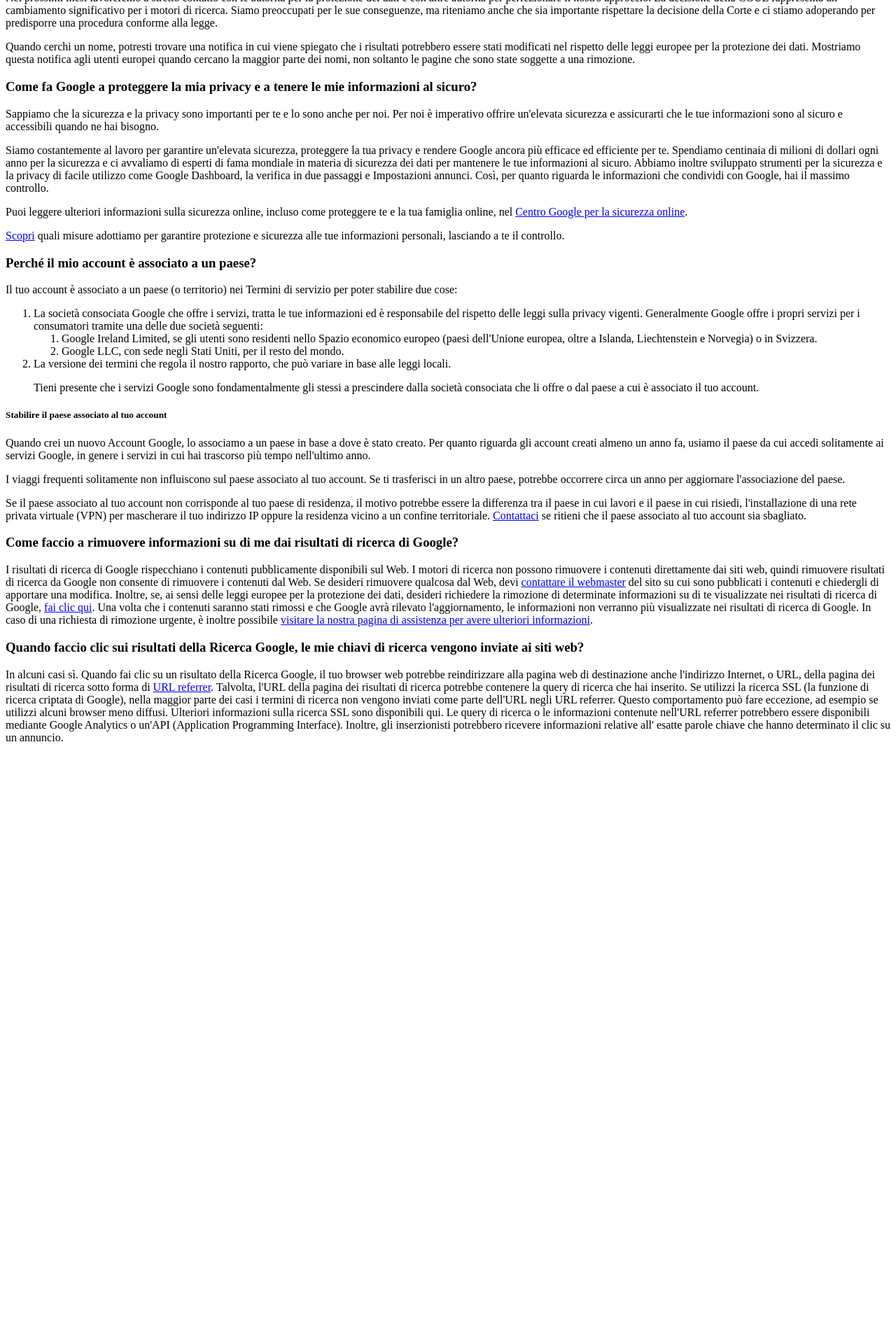
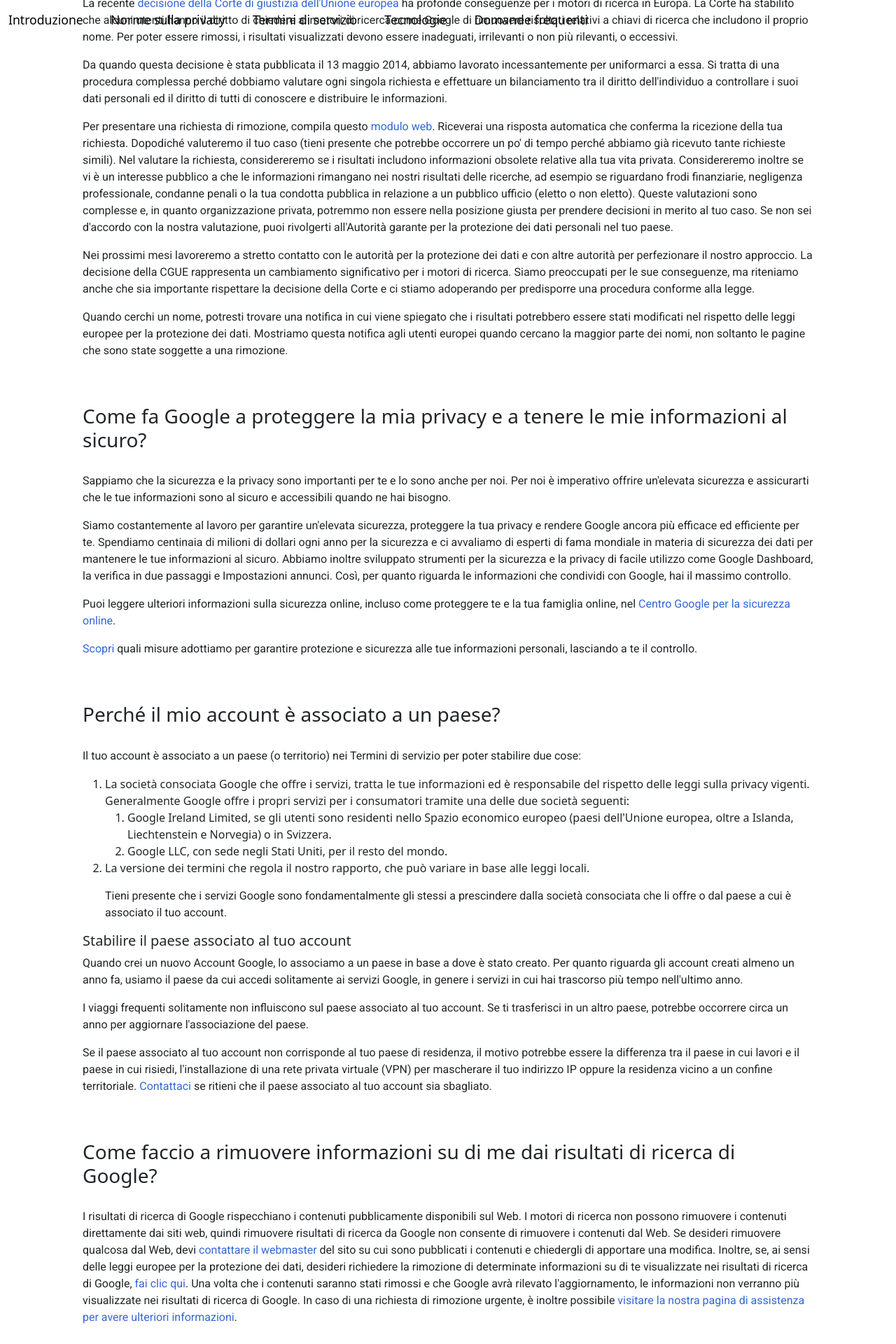
Before and after one commit to AngeloLista/php-google-faq, a PHP site: page / in a window 1280 px wide. Shown: the part 317-2237 px from the top of the page at 70% size. Before the commit the page ends 1376 px from the top, so only its background shows below. Run offline with PHP 8.4, Linux system fonts and the light colour scheme.

Commit message:
created header

```diff
--- /dev/null
+++ b/css/style.css
@@ -0,0 +1,47 @@
+p {
+    font-family: 'Roboto', sans-serif;
+    line-height: 24px;
+}
+
+a {
+    text-decoration: none;
+    color: #3367d6;
+}
+a:hover {
+    color: #3367d6;
+}
+/* Header */
+header{
+    height: 100px;
+    box-shadow: 0px 1px #cbcbcb;
+}
+header a {
+    font-size: 22px;
+}
+.profile-icon {
+    background-color: #ef6c00;
+    color: white;
+    height: 35px;
+    width: 35px;
+    border-radius: 50%;
+}
+
+header nav ul {
+    list-style-type: none;
+    padding: 0;
+}
+
+header nav ul li{
+    display: inline-block;
+}
+header nav ul li a{
+    padding-right: 35px;
+    font-size: 1.1rem;
+    color: black;
+}
+
+/* Main */
+main h3 {
+    margin-bottom: 30px;
+    margin-top: 65px;
+}
--- a/index.php
+++ b/index.php
@@ -97,22 +97,54 @@ $faqs = [
     <meta charset="UTF-8">
     <meta http-equiv="X-UA-Compatible" content="IE=edge">
     <meta name="viewport" content="width=device-width, initial-scale=1.0">
+    <link href="https://cdn.jsdelivr.net/npm/bootstrap@5.1.3/dist/css/bootstrap.min.css" rel="stylesheet" integrity="sha384-1BmE4kWBq78iYhFldvKuhfTAU6auU8tT94WrHftjDbrCEXSU1oBoqyl2QvZ6jIW3" crossorigin="anonymous">
+    <link rel="stylesheet" href="css/style.css">
+    <link rel="icon" href="//ssl.gstatic.com/policies/favicon.ico" sizes="32x32">
+    <link rel="preconnect" href="https://fonts.googleapis.com">
+    <link rel="preconnect" href="https://fonts.gstatic.com" crossorigin>
+    <link href="https://fonts.googleapis.com/css2?family=Roboto:ital,wght@0,100;0,300;0,400;0,500;0,700;0,900;1,100;1,300;1,400;1,500;1,700;1,900&display=swap" rel="stylesheet">
     <title>Domande frequenti – Privacy e termini – Google</title>
 </head>
 
 
 <body>
-    <header></header>
+    <header>
+        <div class="container-fluid">
+            <div class="row h-100 py-3">
+                <div class="col-6 d-flex align-items-center">
+                    <img class="img-fluid d-inline-block pe-3" src="https://www.gstatic.com/images/branding/googlelogo/svg/googlelogo_clr_74x24px.svg" alt="Google Logo">
+                    <a href="#" class="text-muted d-inline-block">Privacy e termini</a href="#">
+                </div>
+                <div class="col-6 d-flex justify-content-end align-items-center">
+                    <div class="profile-icon d-flex align-items-center justify-content-center">
+                        <span>A</span>
+                    </div>
+                </div>
+            </div>
+            <!-- Nav Bar -->
+            <nav>
+                <ul>
+                    <li><a href="">Introduzione</a></li>
+                    <li><a href="">Norme sulla privacy</a></li>
+                    <li><a href="">Termini di servizio</a></li>
+                    <li><a href="">Tecnologie</a></li>
+                    <li><a href="">Domande frequenti</a></li>
+                </ul>
+            </nav>
+        </div>
+    </header>
+
     <main>
+        <div class="container p-5">
             <!-- Title -->
             <?php foreach ($faqs as $faq) : ?>
+                <section>
                     <h3><? echo ($faq['title']) ?></h3>
                     <!-- Paragraphs -->
                     <?php for ($i = 0; $i < count($faq['paragraphs']); $i++) :
                     ?>
                         <p><?= $faq['paragraphs'][$i] ?></p>
                     <?php endfor; ?>
-
                     <!-- Sub Title -->
                     <?php if (array_key_exists('subtitle', $faq)) : ?>
                         <h5><?= $faq['subtitle'] ?></h5>
@@ -121,8 +153,9 @@ $faqs = [
                             <p><?= $faq['subparagraphs'][$i] ?></p>
                         <?php endfor; ?>
                     <?php endif; ?>
-
+                </section>
             <?php endforeach; ?>
+        </div>
     </main>
     <footer></footer>
 
```
Lines whose indentation alone changed are shown as unchanged.
